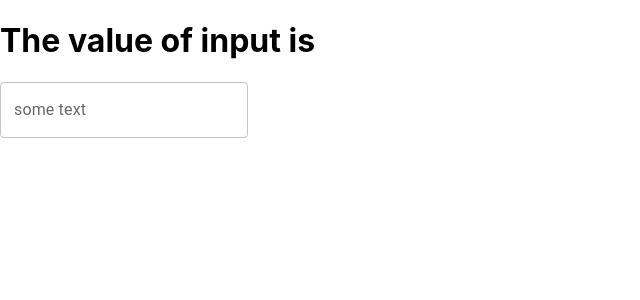
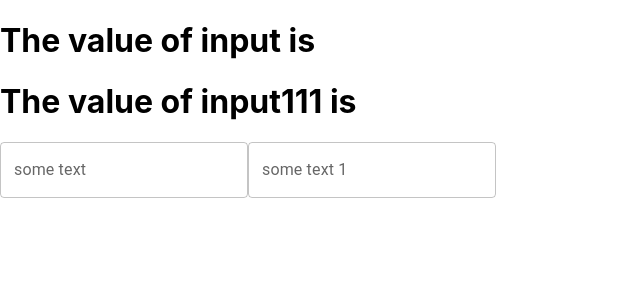
Before and after one commit to Mani007/blogreact1, a React (Create React App) app: page / in a window 1280 px wide. Shown: the top 300 px of the page, without its empty margins (0-640 px from the left). Built offline with nearby package versions, Linux system fonts and the light colour scheme.

Commit message:
Base NOT working as multiple input field

```diff
--- a/src/components/Base.jsx
+++ b/src/components/Base.jsx
@@ -4,15 +4,20 @@ import { TextField } from '@mui/material';
 import { useState } from 'react';
 
 export default function ButtonUsage() {
-  const [inter,setInter] = useState('');
+  const [inter,setInter] = useState({
+    input1:'',
+    input2: '',
+  });
   const interdis = (e) => {
-    setInter(e.target.value);
+    setInter({...inter, [e.target.name]:e.target.value});
   }
   // return <Button variant="contained">Hello world</Button>;
   return (
     <>
-    <h1>The value of input is {inter}</h1>
+    <h1>The value of input is {inter.input1}</h1>
+    <h1>The value of input111 is {inter.input2}</h1>
     <TextField variant='outlined' onChange={interdis} name='statement' placeholder='abc' label='some text'/>
+    <TextField variant='outlined' onChange={interdis} name='statement1' placeholder='abc1' label='some text 1'/>
     </>
   )
 }
```
